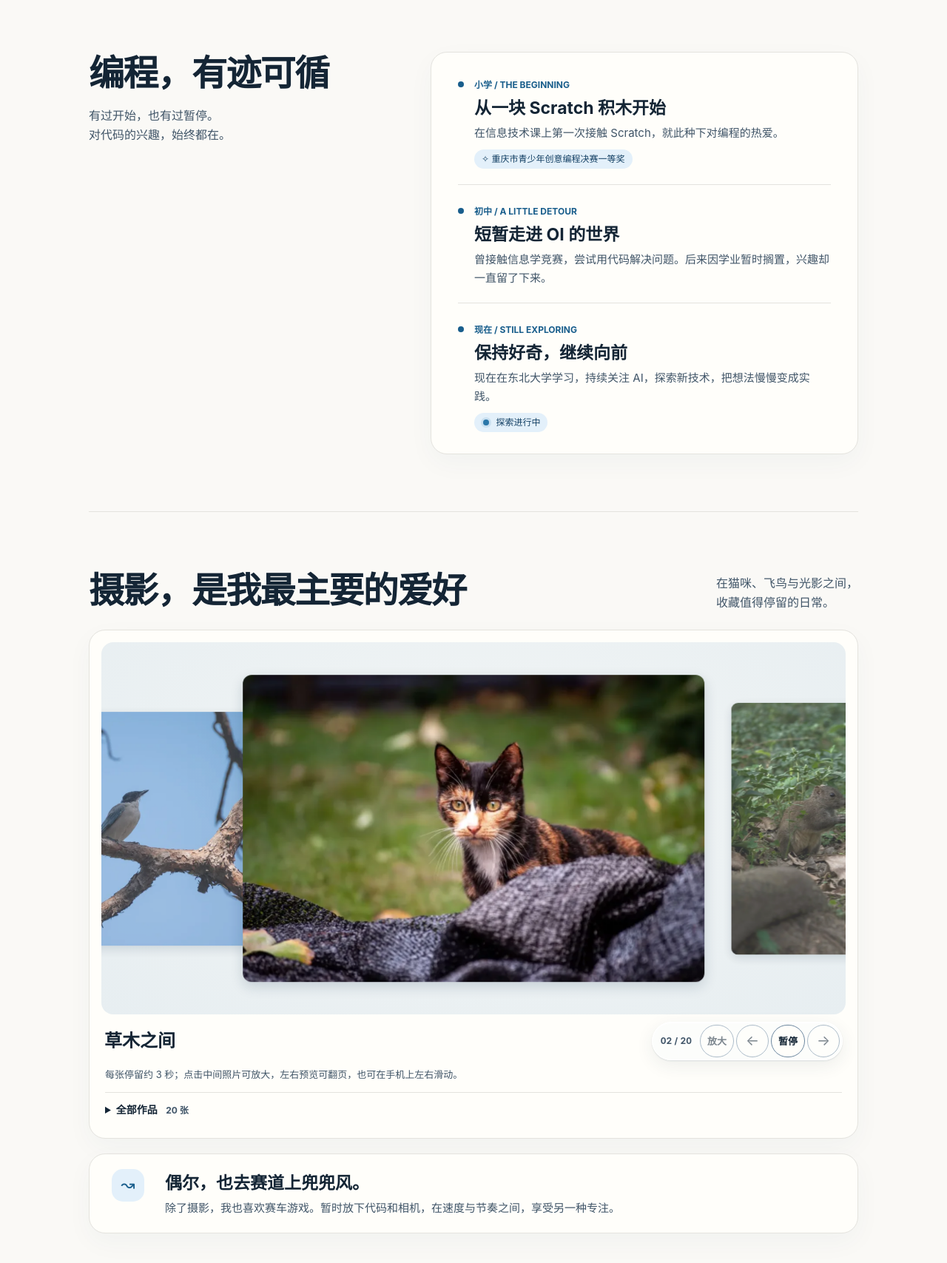
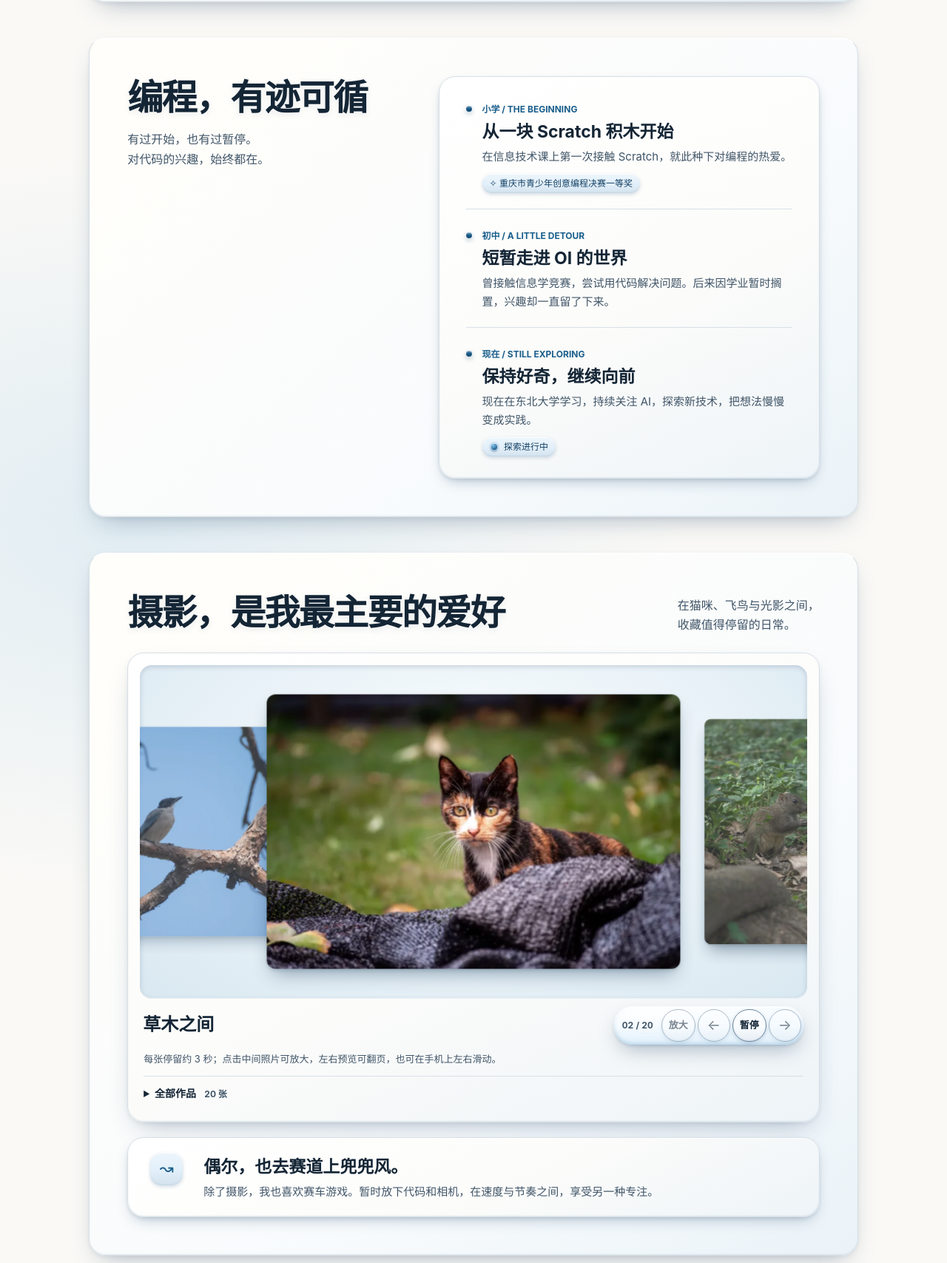
Before and after one commit to PilotMiku/pilotmiku.github.io, a plain HTML site: page index.html in a window 1280 px wide. Shown: the part 1090-2797 px from the top of the page at 74% size. Drawn offline with Linux system fonts and the light colour scheme.

Commit message:
Deepen Liquid Glass surfaces and content layers

```diff
--- a/index.html
+++ b/index.html
@@ -23,7 +23,7 @@
   <meta name="theme-color" content="#faf9f6">
   <title>CanoeChen · 代码、镜头与日常</title>
   <link rel="icon" href="./favicon.svg" type="image/svg+xml">
-  <link rel="stylesheet" href="./styles.css?v=2">
+  <link rel="stylesheet" href="./styles.css?v=3">
   <script src="./config.js" defer></script>
   <script src="./photos.js" defer></script>
   <script src="./script.js?v=2" defer></script>
--- a/styles.css
+++ b/styles.css
@@ -6,26 +6,36 @@
   --accent: #195e8c;
   --accent-strong: #123f63;
   --tint: #e3f0fa;
-  --line: #e4e3de;
+  --line: #d8e0e6;
   --control-line: #6c879f;
   --focus: #075f9c;
   --error: #8c2c20;
-  --surface-content: #fffefa;
-  --surface-glass: rgb(254 254 252 / 96%);
-  --surface-glass-tint: rgb(252 253 252 / 84%);
-  --surface-glass-edge: #fff;
-  --surface-glass-blur: 18px;
-  --surface-glass-shadow: 0 7px 24px #21394e15, 0 1px 2px #27466320, inset 0 1px 1px #fff;
-  --surface-overlay: #fffefa;
+  --surface-content: linear-gradient(155deg, #fff 5%, #fcfcfa 54%, #eef4f8);
+  --surface-sheet: linear-gradient(140deg, #fffefa 10%, #f8fbfd 65%, #ebf3f8);
+  --surface-glass: rgb(247 252 255 / 97%);
+  --surface-glass-tint: rgb(242 249 255 / 83%);
+  --surface-glass-light: radial-gradient(ellipse at 18% 0%, #ffffffdb, transparent 60%), linear-gradient(180deg, #ffffff8c, transparent 43%, #add5ee38 100%);
+  --surface-glass-edge: #ffffff #d4eaf9 #a7c4d8 #ecf9ff;
+  --surface-glass-blur: 15px;
+  --surface-overlay: linear-gradient(145deg, #fff 15%, #f6fbff 66%, #e6f1f8);
   --surface-scrim: #122339bd;
-  --shadow-card: 0 12px 35px #2344600a;
-  --shadow-dialog: 0 24px 80px #12223645;
+  --edge-light: inset 0 1px 1px #fff, inset 0 -1px 2px #6589a324;
+  --shadow-sheet: var(--edge-light), 0 2px 5px #28475f10, 0 15px 36px -16px #213f6566;
+  --shadow-card: var(--edge-light), 0 2px 4px #1d416318, 0 9px 20px -8px #254c7061;
+  --shadow-media: 0 2px 4px #213c4d29, 0 13px 26px -8px #193b5975;
+  --shadow-glass: inset 0 2px 2px #ffffffed, inset 0 -2px 5px #77abce70, 0 2px 3px #31577d26, 0 12px 28px -8px #27466966;
+  --shadow-dialog: var(--edge-light), 0 4px 12px #152d4c38, 0 24px 64px -10px #12223665;
+  --control-fill: #f9fcff;
+  --control-highlight: linear-gradient(180deg, #ffffff52, transparent 53%, #133e6814);
+  --shadow-button: var(--edge-light), 0 2px 5px #254d7030;
+  --shadow-button-accent: inset 0 1px 1px #ffffff9c, inset 0 -2px 3px #062b4c63, 0 3px 6px #1b4c7550;
   --radius-card: 22px;
   --radius-inset: 16px;
   --radius-pill: 999px;
   --content-width: 1040px;
   --gutter: clamp(16px, 4vw, 48px);
-  --section-space: clamp(44px, 6vw, 80px);
+  --section-padding: clamp(20px, 4vw, 54px);
+  --section-gap: clamp(23px, 4vw, 48px);
   --target: 44px;
   --header-offset: 82px;
   --fast: 160ms;
@@ -37,7 +47,11 @@ html { scroll-behavior: smooth; scroll-padding-top: var(--header-offset); }
 body {
   margin: 0;
   color: var(--ink);
-  background: radial-gradient(ellipse 460px 330px at 76% 40%, #e1eff8, transparent) top center / 100% 630px no-repeat, var(--canvas);
+  background:
+    radial-gradient(ellipse at 75% 26%, #c5e4f5, transparent 57%) top center / 100% 710px no-repeat,
+    radial-gradient(ellipse 58% 45% at 14% 50%, #e1edf3, transparent) center 40% / 100% 1100px no-repeat,
+    radial-gradient(ellipse 65% 46% at 90% 52%, #e1eef6, transparent) bottom center / 100% 920px no-repeat,
+    var(--canvas);
   font: 16px/1.65 var(--sans);
   -webkit-font-smoothing: antialiased;
 }
@@ -84,14 +98,16 @@ main:focus, .section:focus { outline: none; }
 .surface-glass {
   border: 1px solid var(--surface-glass-edge);
   border-radius: var(--radius-pill);
-  background: var(--surface-glass);
-  box-shadow: var(--surface-glass-shadow);
+  background-color: var(--surface-glass);
+  background-image: var(--surface-glass-light);
+  box-shadow: var(--shadow-glass);
+  background-clip: padding-box;
 }
 @supports ((backdrop-filter: blur(1px)) or (-webkit-backdrop-filter: blur(1px))) {
   .surface-glass {
-    background: var(--surface-glass-tint);
-    -webkit-backdrop-filter: blur(var(--surface-glass-blur)) saturate(1.25);
-    backdrop-filter: blur(var(--surface-glass-blur)) saturate(1.25);
+    background-color: var(--surface-glass-tint);
+    -webkit-backdrop-filter: blur(var(--surface-glass-blur)) saturate(1.45);
+    backdrop-filter: blur(var(--surface-glass-blur)) saturate(1.45);
   }
 }
 .surface-overlay {
@@ -133,7 +149,8 @@ main:focus, .section:focus { outline: none; }
   width: 33px;
   height: 33px;
   border-radius: 50%;
-  background: var(--accent-strong);
+  background: var(--control-highlight), var(--accent-strong);
+  box-shadow: var(--shadow-button-accent);
   color: #def1ff;
   font-size: 20px;
   line-height: 1;
@@ -151,17 +168,32 @@ main:focus, .section:focus { outline: none; }
   white-space: nowrap;
   transition: background-color var(--fast), color var(--fast);
 }
-.site-header nav a:hover { background: var(--tint); }
-.site-header nav a:active { background: #d4e8f8; }
-.nav-contact { background: var(--accent); color: #fff; }
-.site-header nav .nav-contact:hover, .site-header nav .nav-contact:active { background: var(--accent-strong); }
+.site-header nav a:hover { background-color: var(--tint); }
+.site-header nav a:active { background-color: #d4e8f8; box-shadow: var(--edge-light); }
+.nav-contact, .button-dark {
+  background: var(--control-highlight), var(--accent);
+  color: #fff;
+  box-shadow: var(--shadow-button-accent);
+}
+.site-header nav .nav-contact:hover, .site-header nav .nav-contact:active,
+.button-dark:hover, .button-dark:active { background-color: var(--accent-strong); }
+
+.hero, .section, .site-footer {
+  border: 1px solid var(--line);
+  border-top-color: #fff;
+  border-radius: var(--radius-card);
+  background: var(--surface-sheet);
+  box-shadow: var(--shadow-sheet);
+}
 
 .hero {
   display: grid;
   grid-template-columns: minmax(0, 1.1fr) minmax(0, 1fr);
   align-items: center;
   gap: clamp(26px, 5vw, 70px);
-  padding-block: clamp(44px, 5vw, 72px);
+  margin-top: clamp(20px, 3vw, 38px);
+  padding: var(--section-padding);
+  background-image: radial-gradient(ellipse at 88% 15%, #d6ecfa, transparent 58%), var(--surface-sheet);
 }
 .eyebrow {
   color: var(--muted);
@@ -175,8 +207,8 @@ main:focus, .section:focus { outline: none; }
   height: 8px;
   margin-inline: 2px 6px;
   border-radius: 50%;
-  background: #2b77a9;
-  box-shadow: 0 0 0 3px #2b77a922;
+  background: radial-gradient(circle at 34% 25%, #84c8f2, #22618c 72%);
+  box-shadow: 0 0 0 3px #2b77a924, 0 2px 3px #173d6d59;
 }
 .greeting {
   margin-top: 12px;
@@ -190,6 +222,7 @@ main:focus, .section:focus { outline: none; }
   font-weight: 700;
   line-height: 1.14;
   letter-spacing: -.045em;
+  text-shadow: 0 1px 0 #fff, 0 3px 10px #223e601f;
 }
 .hero h1 span { color: var(--accent); }
 .hero-description { margin-top: 17px; color: var(--muted); font-size: clamp(15px, 1.4vw, 17px); }
@@ -207,16 +240,15 @@ main:focus, .section:focus { outline: none; }
   font-weight: 650;
   transition: background-color var(--fast), border-color var(--fast);
 }
-.button-dark { background: var(--accent); color: #fff; }
-.button-dark:hover, .button-dark:active { background: var(--accent-strong); }
-.text-link { color: var(--accent); }
-.text-link:hover { background: var(--tint); }
+.text-link { border-color: var(--line); background: var(--surface-content); box-shadow: var(--shadow-button); color: var(--accent); }
+.text-link:hover { border-color: var(--control-line); }
+.hero-actions a:active { box-shadow: inset 0 2px 5px #14456b4d; }
 .field-note {
   justify-self: center;
   width: 100%;
   max-width: 405px;
 }
-.profile-photo { width: 100%; height: auto; border-radius: var(--radius-inset); box-shadow: 0 10px 26px #24344825; }
+.profile-photo { width: 100%; height: auto; border: 1px solid #fff9; border-radius: var(--radius-inset); box-shadow: var(--shadow-media); }
 .field-note figcaption {
   margin-top: 8px;
   color: var(--muted);
@@ -224,13 +256,14 @@ main:focus, .section:focus { outline: none; }
   font-size: 13px;
 }
 
-.section { padding-block: var(--section-space); }
-.hero + .section, .section + .section, .site-footer { border-top: 1px solid var(--line); }
+.section { padding: var(--section-padding); }
+.section, .notebook-section, .site-footer { margin-top: var(--section-gap); }
 .section h2, .notebook-section h2 {
   font-size: clamp(29px, 4vw, 48px);
   font-weight: 750;
   line-height: 1.22;
   letter-spacing: -.035em;
+  text-shadow: 0 1px 0 #fff, 0 3px 8px #223e6017;
   text-wrap: balance;
 }
 .about-section, .journey-section, .contact-section {
@@ -258,7 +291,8 @@ main:focus, .section:focus { outline: none; }
   width: 8px;
   height: 8px;
   border-radius: 50%;
-  background: var(--accent);
+  background: var(--control-highlight), var(--accent);
+  box-shadow: var(--shadow-button-accent);
   content: "";
 }
 .timeline-period, .project-label { color: var(--accent); font-size: 12px; font-weight: 650; }
@@ -269,21 +303,23 @@ main:focus, .section:focus { outline: none; }
   margin-top: 10px;
   padding: 3px 10px;
   border-radius: var(--radius-pill);
-  background: var(--tint);
+  background: var(--control-highlight), var(--tint);
+  box-shadow: var(--shadow-button);
   color: var(--accent-strong);
   font-size: 12px;
 }
 .horizontal-heading { display: flex; align-items: end; justify-content: space-between; gap: 16px; }
 .horizontal-heading .section-description { flex-shrink: 0; margin: 0; }
 
-.photo-gallery { margin-top: 24px; padding: clamp(8px, 1.5vw, 16px); }
+.photo-gallery { margin-top: 24px; padding: clamp(8px, 1.5vw, 16px); box-shadow: var(--shadow-sheet); }
 .gallery-stage {
   position: relative;
   isolation: isolate;
   overflow: hidden;
   aspect-ratio: 2 / 1;
   border-radius: var(--radius-inset);
-  background: radial-gradient(ellipse at 50% 40%, #f2f5f5, #e7eef1);
+  background: radial-gradient(ellipse at 50% 36%, #fcfeff, #d9e8f1);
+  box-shadow: inset 0 2px 7px #243c6233, inset 0 -1px 1px #fff;
 }
 .gallery-stage, .lightbox-stage { touch-action: pan-y pinch-zoom; }
 
@@ -327,14 +363,21 @@ main:focus, .section:focus { outline: none; }
   cursor: zoom-in;
 }
 .gallery-slide:focus-visible { outline: none; }
-.gallery-slide:focus-visible .gallery-image { outline: 3px solid #fff; outline-offset: -5px; box-shadow: 0 0 0 2px var(--focus); }
 .gallery-slide.is-recycling { transition: none; }
 .gallery-image {
   width: auto;
   height: auto;
   max-height: 100%;
   border-radius: clamp(6px, 1vw, 12px);
-  box-shadow: 0 6px 18px #142f492c;
+  box-shadow: var(--shadow-media);
+}
+.gallery-slide[data-position="0"] .gallery-image {
+  box-shadow: 0 2px 4px #132c3c40, 0 18px 28px -9px #17374d91;
+}
+.gallery-slide:focus-visible .gallery-image {
+  outline: 3px solid #fff;
+  outline-offset: -5px;
+  box-shadow: 0 0 0 2px var(--focus), var(--shadow-media);
 }
 .gallery-slide:not(:disabled) .gallery-image { pointer-events: auto; }
 .gallery-slide:is([data-position="-1"], [data-position="1"]):is(:hover, :focus-visible) { opacity: 1; }
@@ -352,7 +395,7 @@ main:focus, .section:focus { outline: none; }
   align-items: center;
   justify-content: space-between;
   gap: 3px;
-  padding: 3px;
+  padding: 4px;
 }
 .gallery-controls[hidden], .photo-overview[hidden] { display: none; }
 .photo-counter {
@@ -371,17 +414,18 @@ main:focus, .section:focus { outline: none; }
   padding: 6px 9px;
   border: 1px solid var(--control-line);
   border-radius: var(--radius-pill);
-  background: var(--surface-content);
+  background: var(--control-highlight), var(--control-fill);
+  box-shadow: var(--shadow-button);
   color: var(--ink);
   line-height: 1.15;
   cursor: pointer;
   touch-action: manipulation;
-  transition: background-color var(--fast), color var(--fast);
+  transition: background-color var(--fast), box-shadow var(--fast), color var(--fast);
 }
-.gallery-button:hover, .lightbox-button:hover { background: var(--tint); }
-.gallery-button:active, .lightbox-button:active { background: #d4eafa; }
-.gallery-button[aria-pressed="true"] { border-color: var(--accent); background: var(--accent); color: #fff; }
-.gallery-button[aria-pressed="true"]:hover { background: var(--accent-strong); }
+.gallery-button:hover, .lightbox-button:hover { background-color: var(--tint); }
+.gallery-button[aria-pressed="true"] { border-color: var(--accent); background-color: var(--accent); box-shadow: var(--shadow-button-accent); color: #fff; }
+.gallery-button[aria-pressed="true"]:hover { background-color: var(--accent-strong); }
+.gallery-button:active, .lightbox-button:active { box-shadow: inset 0 2px 4px #17426663; }
 :is(.gallery-button, .lightbox-button):is(:disabled, [aria-disabled="true"]) { opacity: .55; cursor: wait; }
 .gallery-button { font-size: 19px; }
 .gallery-toggle, .gallery-open, .lightbox-button { font-size: 13px; font-weight: 650; }
@@ -405,16 +449,17 @@ main:focus, .section:focus { outline: none; }
 .photo-thumbnail {
   min-width: 0;
   padding: 5px;
-  border: 2px solid transparent;
+  border: 2px solid var(--line);
   border-radius: 13px;
-  background: transparent;
+  background: var(--surface-content);
+  box-shadow: var(--shadow-button);
   color: var(--ink);
   text-align: left;
   cursor: pointer;
 }
-.photo-thumbnail img { width: 100%; height: auto; aspect-ratio: 4 / 3; object-fit: cover; border-radius: 8px; }
+.photo-thumbnail img { width: 100%; height: auto; aspect-ratio: 4 / 3; object-fit: cover; border-radius: 8px; box-shadow: 0 2px 5px #183d6350; }
 .photo-thumbnail span { display: block; padding: 6px 2px 2px; font-size: 12px; line-height: 1.5; }
-.photo-thumbnail:hover { background: var(--tint); }
+.photo-thumbnail:hover { border-color: var(--control-line); }
 .photo-thumbnail[aria-pressed="true"] { border-color: var(--accent); background: var(--tint); font-weight: 650; }
 
 .other-interest, .notebook-section { display: flex; align-items: flex-start; gap: clamp(12px, 3vw, 28px); }
@@ -426,13 +471,15 @@ main:focus, .section:focus { outline: none; }
   width: var(--target);
   height: var(--target);
   border-radius: 15px;
-  background: var(--tint);
+  background: var(--control-highlight), var(--tint);
+  box-shadow: var(--shadow-button);
   color: var(--accent);
   font-size: 23px;
 }
 .notebook-section {
   padding: clamp(24px, 5vw, 60px);
-  background: #f4f5f3;
+  background: radial-gradient(ellipse at 90% 8%, #dfedf6, transparent 75%), var(--surface-sheet);
+  box-shadow: var(--shadow-sheet);
 }
 .notebook-section p { margin-top: 13px; color: var(--muted); }
 .notebook-icon { background: var(--surface-content); }
@@ -451,13 +498,20 @@ main:focus, .section:focus { outline: none; }
   flex-direction: column;
   height: 100%;
   padding: var(--card-padding);
+  transition: box-shadow var(--fast);
+}
+.project-card:focus-within { box-shadow: var(--shadow-sheet); }
+@media (hover: hover) {
+  .project-card:hover { box-shadow: var(--shadow-sheet); }
 }
 .project-cover {
   display: block;
   overflow: hidden;
   margin: calc(-1 * var(--card-padding)) calc(-1 * var(--card-padding)) 17px;
   border-radius: calc(var(--radius-card) - 1px) calc(var(--radius-card) - 1px) 0 0;
+  border-bottom: 1px solid #fff;
   background: var(--tint);
+  box-shadow: 0 4px 8px #193c5b25;
 }
 .project-cover:focus-visible { outline-offset: -4px; outline-color: #fff; box-shadow: 0 0 0 3px var(--focus); }
 .project-cover img {
@@ -494,12 +548,12 @@ main:focus, .section:focus { outline: none; }
   border-radius: var(--radius-inset);
   color: var(--accent);
   overflow-wrap: anywhere;
-  transition: background-color var(--fast);
+  transition: border-color var(--fast), box-shadow var(--fast);
 }
-.contact-link:hover { background: var(--tint); }
+.contact-link:hover { border-color: var(--control-line); box-shadow: var(--shadow-sheet); }
 .contact-label { display: block; color: var(--muted); font-size: 11px; font-weight: 650; letter-spacing: .06em; }
 .contact-arrow { font-size: 20px; }
-.site-footer { display: flex; align-items: center; justify-content: space-between; gap: 15px; padding-block: 16px; color: var(--muted); font-size: 13px; }
+.site-footer { display: flex; align-items: center; justify-content: space-between; gap: 15px; margin-bottom: var(--section-gap); padding: 12px var(--section-padding); color: var(--muted); font-size: 13px; }
 .site-footer a { flex-shrink: 0; gap: 5px; color: var(--accent); font-weight: 650; }
 
 /* Native dialog handles focus containment, Escape and background inertness. */
@@ -527,7 +581,7 @@ main:focus, .section:focus { outline: none; }
   grid-template-columns: minmax(0, 1fr);
   margin-block: 8px;
 }
-.lightbox-stage img { width: auto; height: auto; max-height: var(--lightbox-media-height); border-radius: var(--radius-inset); }
+.lightbox-stage img { width: auto; height: auto; max-height: var(--lightbox-media-height); border-radius: var(--radius-inset); box-shadow: var(--shadow-media); }
 .lightbox-prev, .lightbox-next { font-size: 18px; }
 .lightbox-footer { flex-wrap: wrap; gap: 5px 12px; color: var(--accent); font-size: 14px; font-weight: 650; }
 .lightbox-pagination { display: flex; align-items: center; gap: 8px; font-variant-numeric: tabular-nums; }
@@ -546,8 +600,7 @@ main:focus, .section:focus { outline: none; }
   .desktop-break { display: none; }
 }
 @media (max-width: 700px) {
-  :root { --header-offset: 88px; }
-  body { background: radial-gradient(ellipse 220px 310px at 100% 48%, #e4f0f8, transparent) top right / 100% 580px no-repeat, var(--canvas); }
+  :root { --header-offset: 88px; --section-padding: clamp(14px, 3.8vw, 24px); }
   .site-header { width: min(420px, calc(100% - 2 * var(--gutter))); flex-wrap: wrap; gap: 4px 12px; }
   .site-header:has(.nav-toggle[hidden]) { position: static; }
   .site-header nav { justify-content: center; flex-wrap: wrap; }
@@ -560,14 +613,15 @@ main:focus, .section:focus { outline: none; }
     padding: 0 12px;
     border: 1px solid var(--control-line);
     border-radius: var(--radius-pill);
-    background: var(--surface-content);
+    background: var(--control-highlight), var(--control-fill);
+    box-shadow: var(--shadow-button);
     color: var(--accent);
     font-size: 14px;
     font-weight: 650;
     cursor: pointer;
   }
   .nav-toggle::after { content: ""; width: 7px; height: 7px; border: solid currentColor; border-width: 0 1.5px 1.5px 0; transform: translateY(-2px) rotate(45deg); }
-  .nav-toggle:hover, .nav-toggle[aria-expanded="true"] { background: var(--tint); }
+  .nav-toggle:hover, .nav-toggle[aria-expanded="true"] { background-color: var(--tint); }
   .nav-toggle[aria-expanded="true"]::after { transform: translateY(2px) rotate(225deg); }
   .nav-toggle:not([hidden]) + nav {
     position: absolute;
@@ -585,7 +639,7 @@ main:focus, .section:focus { outline: none; }
   }
   .nav-toggle[aria-expanded="true"] + nav { display: grid; }
   .nav-toggle:not([hidden]) + nav a { justify-content: flex-start; border-radius: 10px; }
-  .hero { grid-template-columns: 1fr; gap: 24px; padding-block: 30px 36px; }
+  .hero { grid-template-columns: 1fr; gap: 24px; padding-block: 24px; }
   .hero h1 { font-size: clamp(36px, 8.2vw, 52px); }
   .hero-description { margin-top: 16px; }
   .hero-actions { margin-top: 22px; }
@@ -600,8 +654,9 @@ main:focus, .section:focus { outline: none; }
   .photo-thumbnails { grid-template-columns: repeat(3, minmax(0, 1fr)); gap: 7px; }
 }
 @media (max-width: 360px) {
-  .photo-counter { padding-inline: 3px; font-size: 11px; }
-  .gallery-controls { gap: 3px; }
+  .photo-counter { padding-inline: 2px; font-size: 11px; }
+  .gallery-bottom { padding-inline: 0; }
+  .gallery-controls { gap: 2px; padding: 3px; }
   .photo-thumbnails { grid-template-columns: repeat(2, minmax(0, 1fr)); }
 }
 @media (prefers-reduced-motion: reduce) {
```
